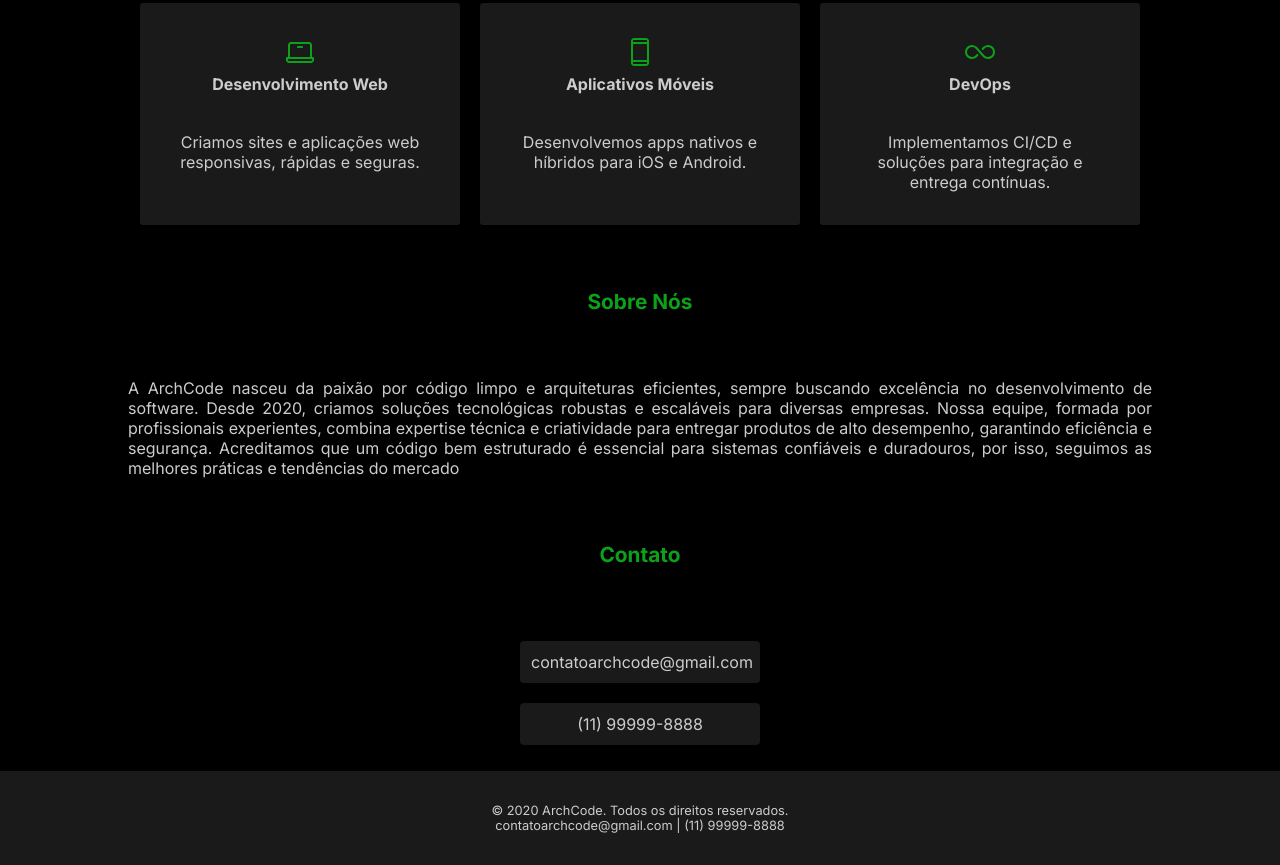
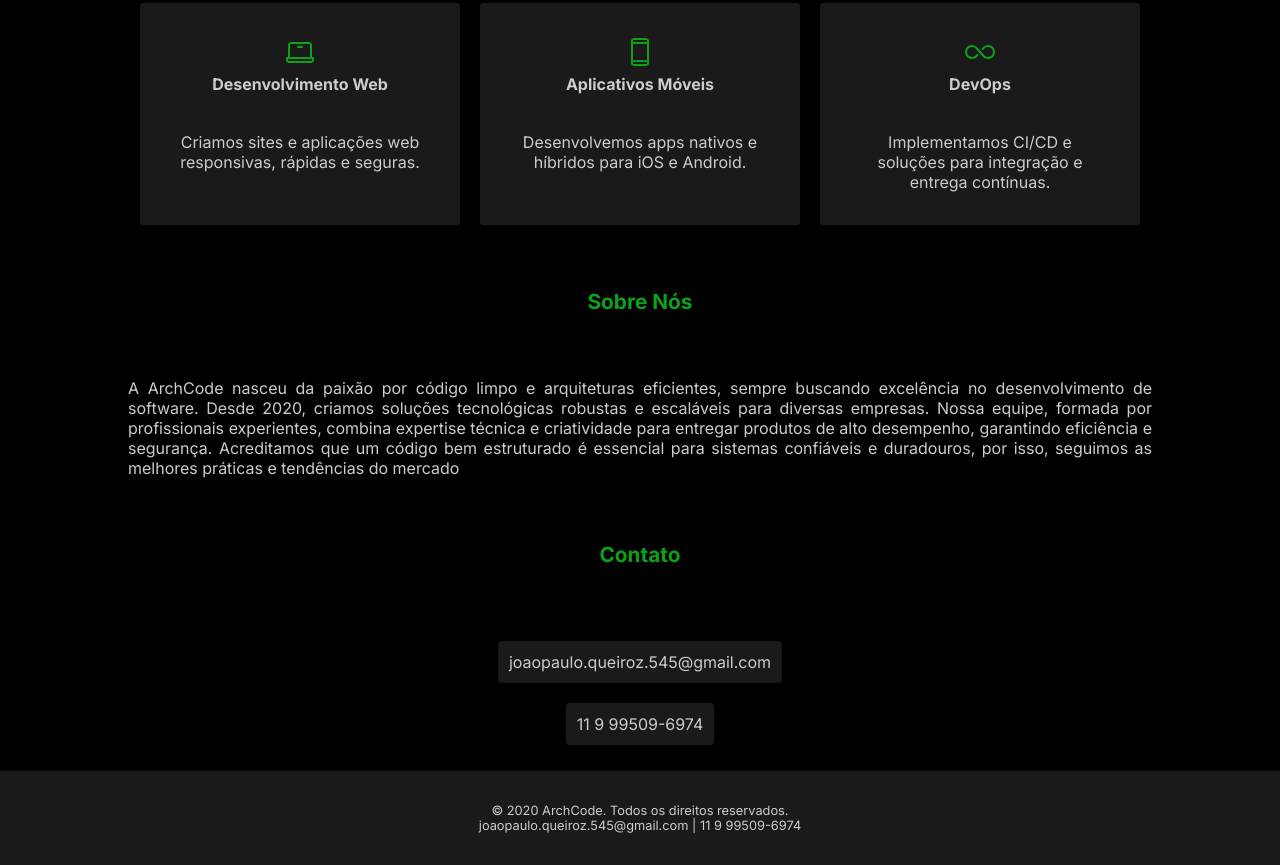
Before and after one commit to pedroqueirozs/arch_code, a plain HTML site: page index.html in a window 1280 px wide. Shown: the part 656-1521 px from the top of the page. Drawn offline with Linux system fonts and the light colour scheme.

Commit message:
Adicinando e-mail e contato

```diff
--- a/css/global.css
+++ b/css/global.css
@@ -141,7 +141,7 @@ section {
     background-color: var(--bg-secondary);
     border-radius: 4px;
     padding: 0.6875rem;
-    width: 15rem;
+    width: fit-content;
     align-items: center;
     text-align: center;
   }
--- a/index.html
+++ b/index.html
@@ -98,14 +98,19 @@
 
       <section id="contact">
         <legend>Contato</legend>
-        <a href="">contatoarchcode@gmail.com</a>
-        <a href="">(11) 99999-8888</a>
+        <a href="">joaopaulo.queiroz.545@gmail.com</a>
+        <a
+          href="https://api.whatsapp.com/send?phone=5511995096974"
+          target="_blank"
+        >
+          11 9 99509-6974
+        </a>
       </section>
     </div>
     <footer>
       <span
         >© 2020 ArchCode. Todos os direitos reservados.
-        <br />contatoarchcode@gmail.com | (11) 99999-8888
+        <br />joaopaulo.queiroz.545@gmail.com | 11 9 99509-6974
       </span>
     </footer>
   </body>
```
